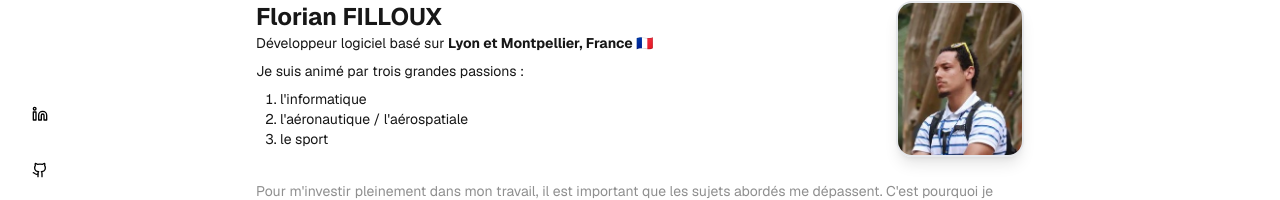
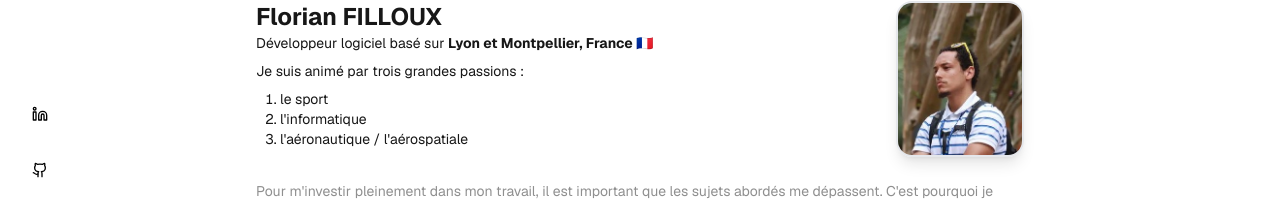
Before and after one commit to ffillouxdev/portfolio-web, a Next.js app: page / in a window 1280 px wide. Shown: the part 171-371 px from the top of the page. Built offline with nearby package versions, Linux system fonts and the light colour scheme; no server answers; the database is empty.

Commit message:
fix : ordre des éléments qui m'animent

```diff
--- a/src/app/page.tsx
+++ b/src/app/page.tsx
@@ -56,9 +56,9 @@ export default function Home() {
             </h2>
             <p>Je suis animé par trois grandes passions :</p>
             <ul className="list-decimal ml-6 my-2">
+              <li>le sport</li>
               <li>l&apos;informatique</li>
               <li>l&apos;aéronautique / l&apos;aérospatiale</li>
-              <li>le sport</li>
             </ul>
           </section>
           {!isMobile && (
```
